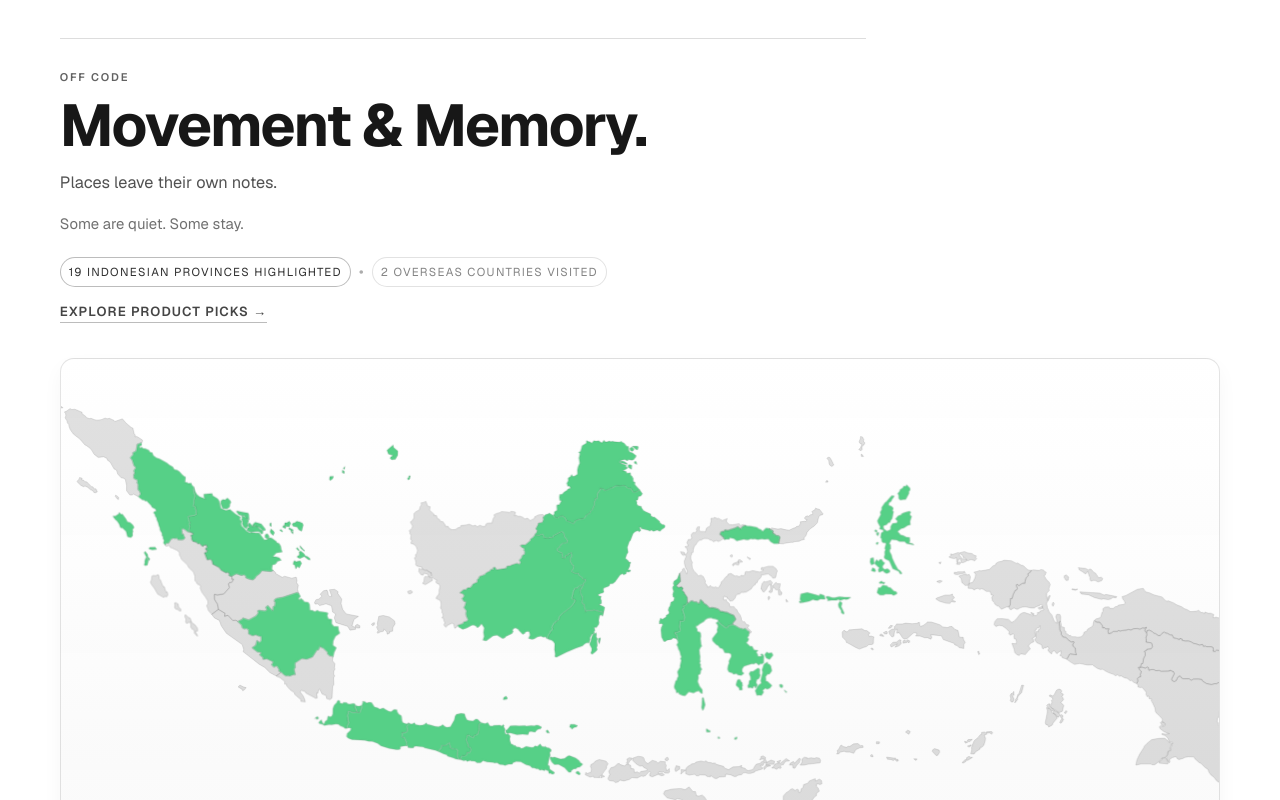
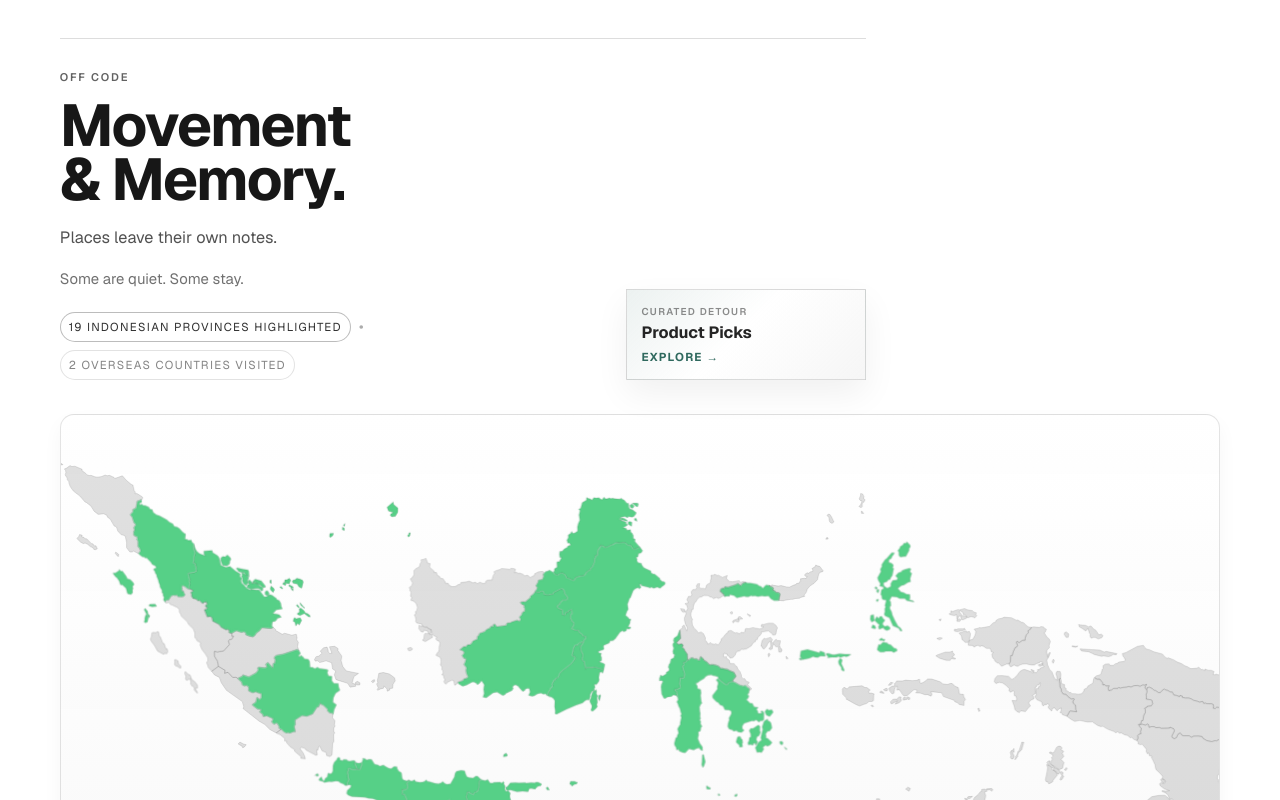
Before and after one commit to d-agung-sungkono/d-agung, a Next.js app: page /off-code in a window 1280 px wide. Shown: the top 800 px of the page. Built offline with nearby package versions, Linux system fonts and the light colour scheme.

Commit message:
style: refine off code product picks link

```diff
--- a/src/app/(site)/off-code/off-code.module.css
+++ b/src/app/(site)/off-code/off-code.module.css
@@ -11,6 +11,10 @@
 .intro {
   max-width: 76ch;
   border-top: 1px solid rgba(17, 17, 17, 0.14);
+  display: grid;
+  grid-template-columns: minmax(0, 1fr) minmax(11.5rem, 15rem);
+  column-gap: clamp(1rem, 3vw, 2.4rem);
+  align-items: end;
   padding-top: clamp(1.2rem, 2.6vw, 1.85rem);
 }
 
@@ -21,6 +25,14 @@
   letter-spacing: 0.16em;
   text-transform: uppercase;
   color: rgba(17, 17, 17, 0.66);
+}
+
+.kicker,
+.title,
+.subtext,
+.intent,
+.stats {
+  grid-column: 1;
 }
 
 .title {
@@ -90,22 +102,48 @@
   color: rgba(17, 17, 17, 0.35);
 }
 
-.productPicksLink {
-  width: fit-content;
-  margin-top: 0.9rem;
-  border-bottom: 1px solid rgba(17, 17, 17, 0.28);
-  display: inline-flex;
-  color: rgba(17, 17, 17, 0.78);
-  font-size: 0.82rem;
-  font-weight: 600;
-  letter-spacing: 0.08em;
-  text-transform: uppercase;
-  transition: border-color 180ms ease, color 180ms ease;
+.productPicksCard {
+  grid-column: 2;
+  grid-row: 2 / span 4;
+  align-self: end;
+  border: 1px solid rgba(17, 17, 17, 0.14);
+  display: grid;
+  gap: 0.34rem;
+  padding: 0.84rem 0.9rem;
+  background:
+    linear-gradient(135deg, rgba(47, 105, 94, 0.09), rgba(255, 255, 255, 0.84) 48%, rgba(17, 17, 17, 0.04)),
+    #ffffff;
+  box-shadow: 0 14px 34px rgba(17, 17, 17, 0.06);
+  transition: border-color 180ms ease, box-shadow 180ms ease, transform 180ms ease;
 }
 
-.productPicksLink:hover {
-  border-color: rgba(17, 17, 17, 0.72);
-  color: rgba(17, 17, 17, 0.94);
+.productPicksCard:hover {
+  border-color: rgba(47, 105, 94, 0.34);
+  box-shadow: 0 18px 38px rgba(17, 17, 17, 0.09);
+  transform: translateY(-1px);
+}
+
+.productPicksEyebrow {
+  font-size: 0.62rem;
+  font-weight: 600;
+  letter-spacing: 0.13em;
+  text-transform: uppercase;
+  color: rgba(17, 17, 17, 0.48);
+}
+
+.productPicksTitle {
+  color: rgba(17, 17, 17, 0.92);
+  font-size: 1.02rem;
+  font-weight: 700;
+  line-height: 1.1;
+}
+
+.productPicksArrow {
+  color: #2f695e;
+  font-size: 0.72rem;
+  font-weight: 650;
+  letter-spacing: 0.1em;
+  text-transform: uppercase;
 }
 
 .mapSpotlight {
@@ -179,6 +217,18 @@
 }
 
 @media (max-width: 940px) {
+  .intro {
+    max-width: 100%;
+    grid-template-columns: 1fr;
+  }
+
+  .productPicksCard {
+    grid-column: 1;
+    grid-row: auto;
+    width: min(100%, 18rem);
+    margin-top: 1rem;
+  }
+
   .overseasList {
     grid-template-columns: 1fr;
   }
--- a/src/app/(site)/off-code/page.tsx
+++ b/src/app/(site)/off-code/page.tsx
@@ -27,6 +27,11 @@ export default function OffCodePage() {
           <p className={styles.intent}>
             Some are quiet. Some stay.
           </p>
+          <Link className={styles.productPicksCard} href="/affiliate" aria-label="Explore Product Picks">
+            <span className={styles.productPicksEyebrow}>Curated detour</span>
+            <span className={styles.productPicksTitle}>Product Picks</span>
+            <span className={styles.productPicksArrow}>Explore →</span>
+          </Link>
           <div className={styles.stats}>
             <button
               type="button"
@@ -48,9 +53,6 @@ export default function OffCodePage() {
               {visitedCountries.length} overseas countries visited
             </button>
           </div>
-          <Link className={styles.productPicksLink} href="/affiliate">
-            Explore Product Picks →
-          </Link>
         </header>
 
         <div className={styles.mapSpotlight}>
```
